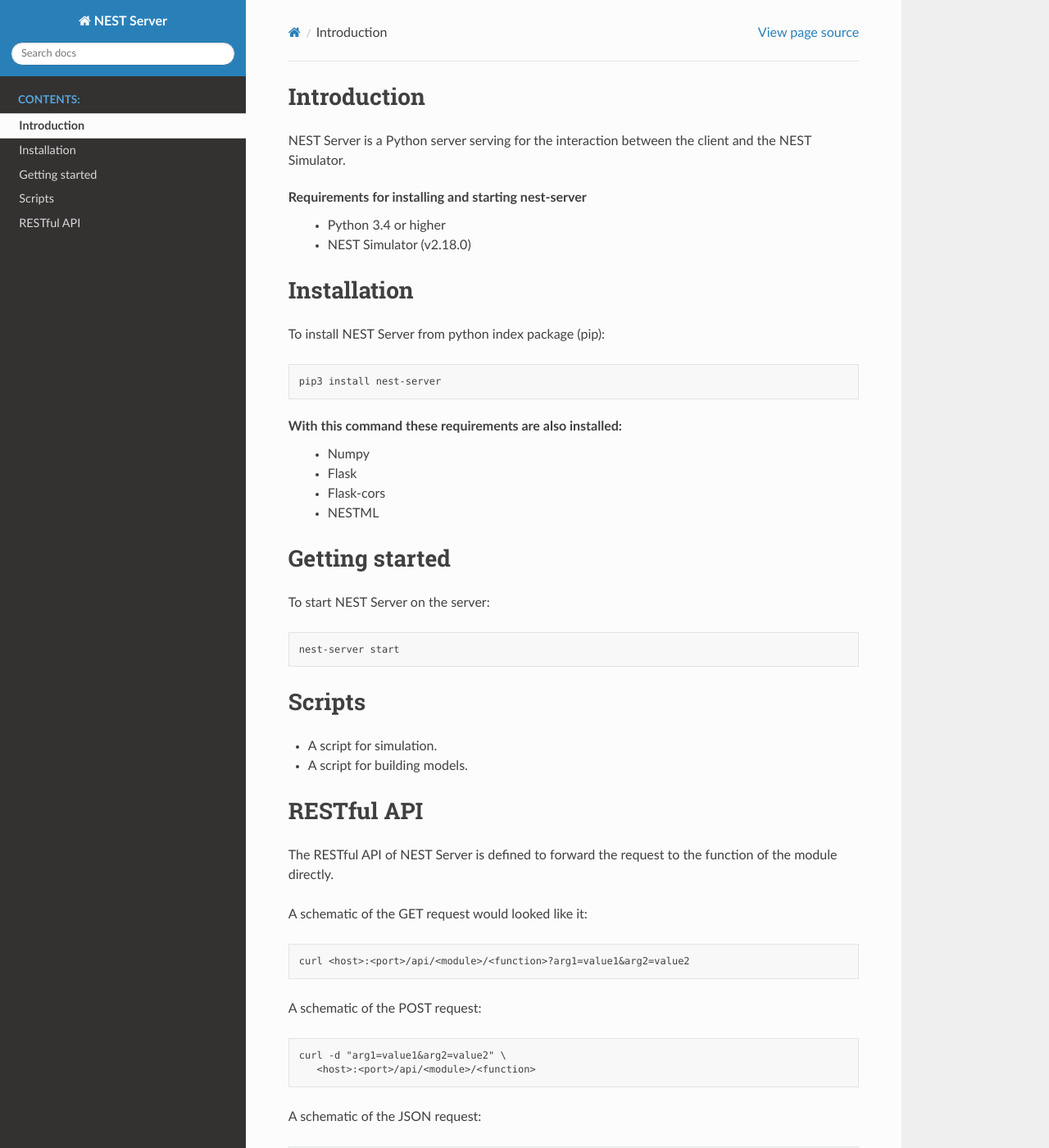
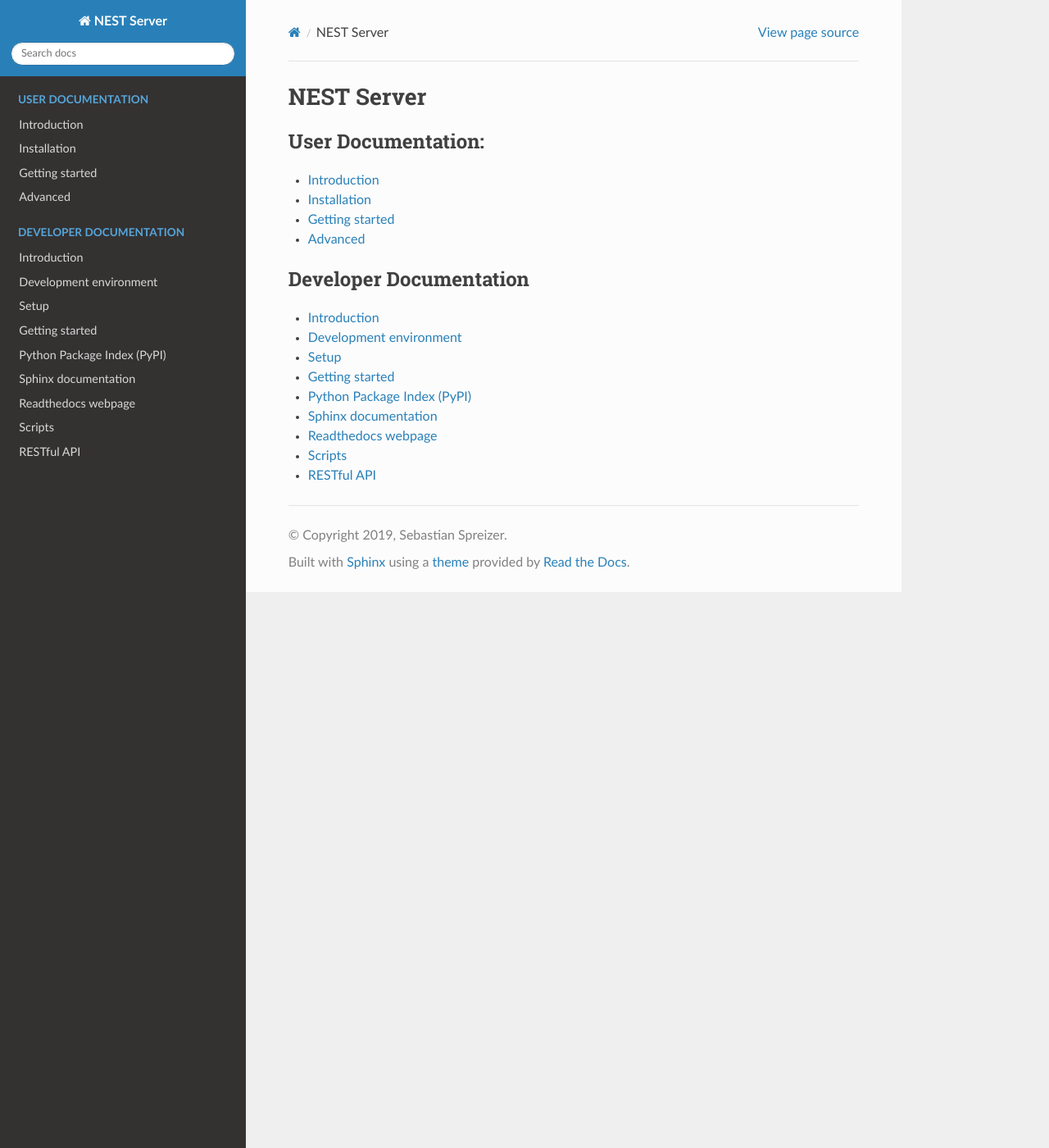
Before and after one commit to babsey/nest-server, a Sphinx documentation site: the page built from docs/contents.rst, in a window 1280 px wide and 1400 px high. Shown: the whole window at 82% size. Built offline with Sphinx 7.4.7 and the Read the Docs theme 2.0.0, drawn with Linux system fonts in a browser that asks for light colours; some of the changed text lies outside the part shown.

Commit message:
Update docs

```diff
--- a/docs/contents.rst
+++ b/docs/contents.rst
@@ -1,69 +1,14 @@
-Introduction
-==================
-NEST Server is a Python server serving for the interaction between the client
-and the NEST Simulator.
+NEST Server
+=======================================
 
+.. toctree::
+   :maxdepth: 2
+   :caption: User Documentation:
 
-Requirements for installing and starting nest-server
- * Python 3.4 or higher
- * NEST Simulator (v2.18.0)
+   user
 
+.. toctree::
+   :maxdepth: 2
+   :caption: Developer Documentation
 
-Installation
-==================
-To install NEST Server from python index package (pip):
-
-.. code-block:: none
-
-   pip3 install nest-server
-
-
-With this command these requirements are also installed:
- * Numpy
- * Flask
- * Flask-cors
- * NESTML
-
-
-Getting started
-==================
-To start NEST Server on the server:
-
-.. code-block:: none
-
-   nest-server start
-
-
-
-Scripts
-==================
-- A script for simulation.
-- A script for building models.
-
-
-RESTful API
-==================
-The RESTful API of NEST Server is defined to forward the request to the function of the module directly.
-
-A schematic of the GET request would looked like it:
-
-.. code-block:: none
-
-   curl <host>:<port>/api/<module>/<function>?arg1=value1&arg2=value2
-
-
-A schematic of the POST request:
-
-.. code-block:: none
-
-   curl -d "arg1=value1&arg2=value2" \
-      <host>:<port>/api/<module>/<function>
-
-
-A schematic of the JSON request:
-
-.. code-block:: none
-
-   curl -H "Content-Type: application/json" \
-      -d '{"arg1": "value1", "arg2": "value2"}' \
-      <host>:<port>/api/<module>/<function>
+   developer
```
Also changed, not shown: docs/developer.rst (+7 -0 lines), docs/index.rst (+6 -13 lines), docs/user.rst (added, +59 -0 lines).
